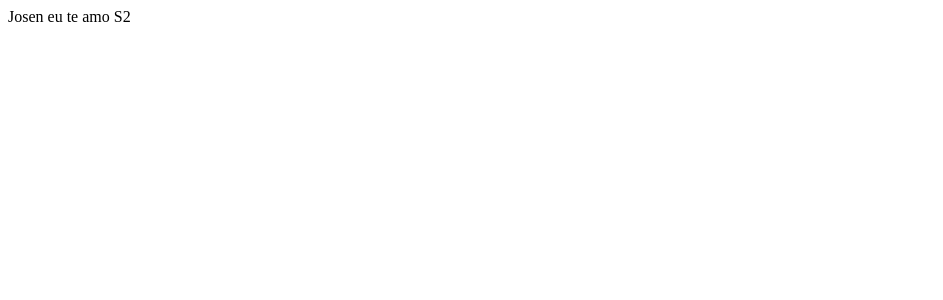
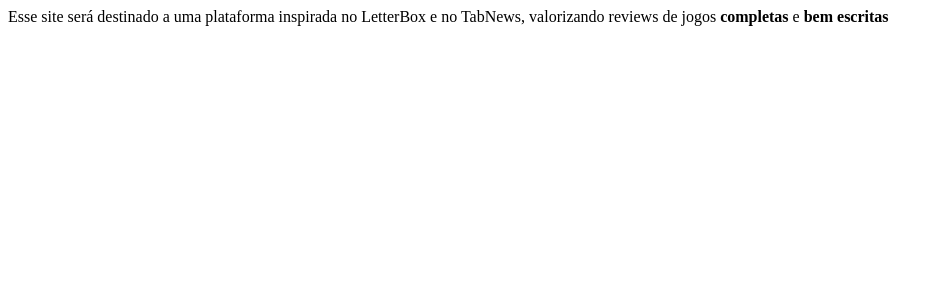
Before and after one commit to Davi-Guindani/clone-tabnews, a Next.js app: page / in a window 1280 px wide. Shown: the top 300 px of the page, without its empty margins (0-943 px from the left). Built offline with nearby package versions, Linux system fonts and the light colour scheme.

Commit message:
Setting the under development page text

```diff
--- a/pages/index.js
+++ b/pages/index.js
@@ -1,5 +1,11 @@
 function Home() {
-  return <div>Josen eu te amo S2</div>;
+  return (
+    <div>
+      Esse site será destinado a uma plataforma inspirada no LetterBox e no
+      TabNews, valorizando reviews de jogos <strong>completas</strong> e{" "}
+      <strong>bem escritas</strong>
+    </div>
+  );
 }
 
 export default Home;
```
